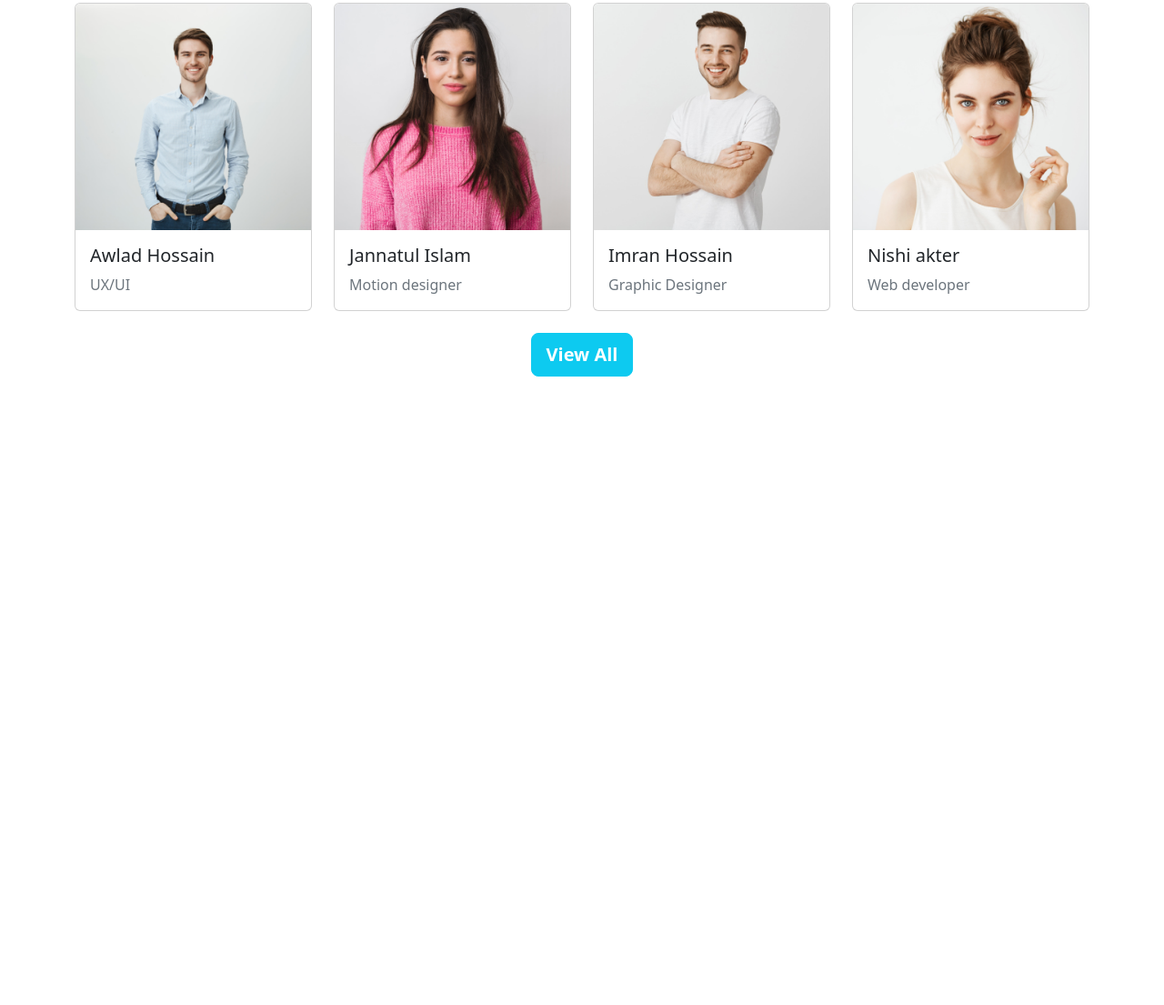
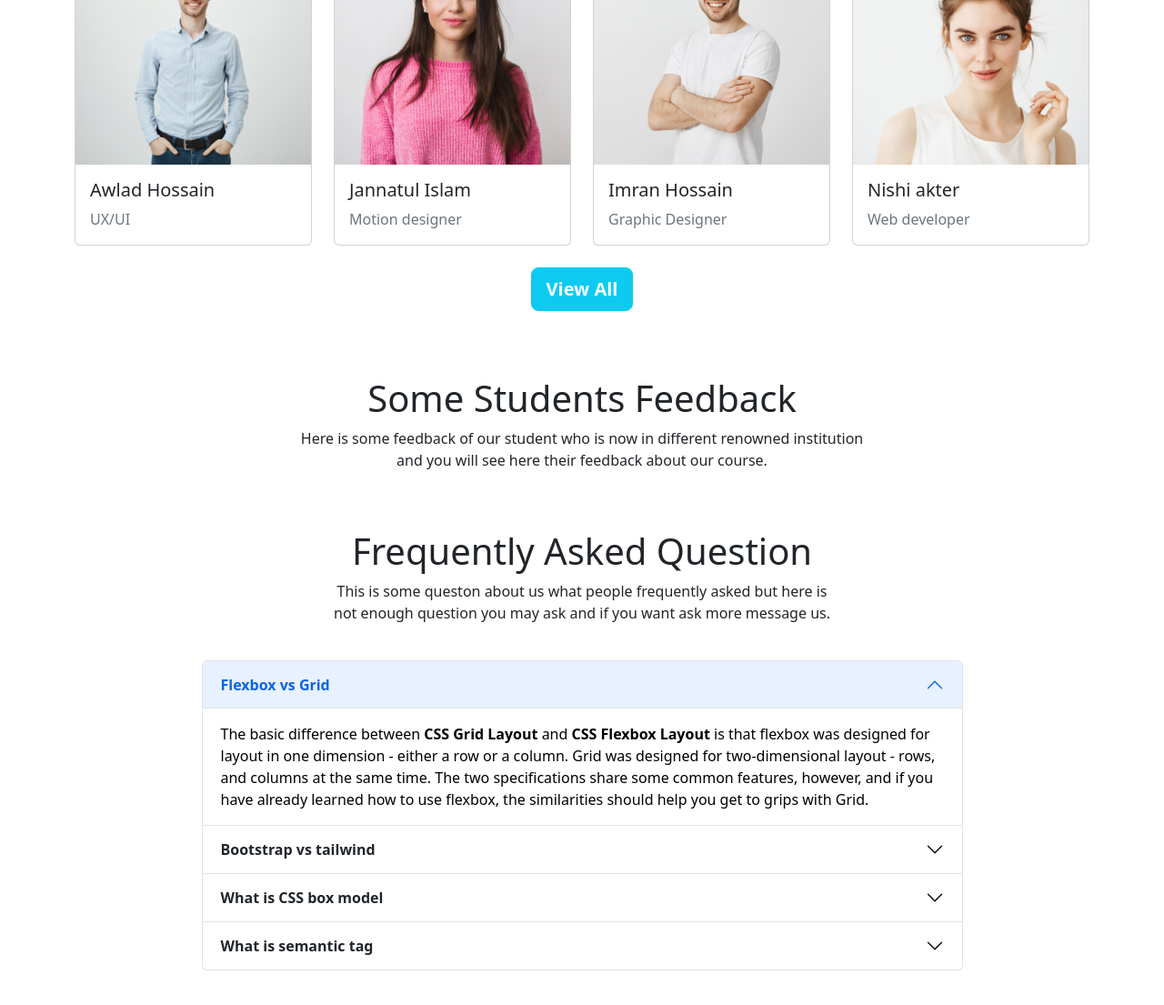
Before and after one commit to saadi001/Pro-Edu, a plain HTML site: page index.html in a window 1280 px wide. Shown: the part 2954-4059 px from the top of the page at 91% size. Before the commit the page ends 3440 px from the top, so only its background shows below. Drawn offline with nearby package versions, Linux system fonts and the light colour scheme.

Commit message:
faq part added

```diff
--- a/index.html
+++ b/index.html
@@ -233,8 +233,8 @@
       <!-- successful student part start  -->
       <section>
         <div class="container my-5">
-          <div class="w-50">
-            <h1>Meet our Successfull Students</h1>
+          <div class="w-lg-50">
+            <h1 class="fw-bold">Meet our Successful Students</h1>
             <p><small>Here is some of our students who recently got offered from many renowned company and to meet with them join with us.</small></p>
           </div>
           <div class="row row-cols-1 row-cols-md-4 g-4">
@@ -279,6 +279,87 @@
         </div>
       </section>
       <!-- successful student part end  -->
+      <!-- feedback part start  -->
+      <section>
+        <div class="my-5">
+          <div class="d-flex justify-content-center">
+            <div class="w-50">
+              <h1 class="text-center">Some Students Feedback</h1>
+              <p class="text-center">Here is some feedback of our student who is now in different renowned institution and you will see here their feedback about our course.</p>
+            </div>
+          </div>
+          <div>
+
+
+          </div>
+        </div>
+      </section>
+      <!-- feedback part end  -->
+      <!-- FAQ part start  -->
+      <section>
+        <div class="container my-5" >
+          <div class="d-flex justify-content-center">
+            <div class="w-50">
+              <h1 class="text-center">Frequently Asked Question</h1>
+              <p class="text-center">This is some queston about us what people frequently asked but here is not enough question you may ask and if you want ask more message us.</p>
+            </div>
+          </div>
+          <div class="d-flex justify-content-center">
+
+            <div class="accordion my-4 w-75" id="accordionExample">
+              <div class="accordion-item">
+                <h2 class="accordion-header" id="headingOne">
+                  <button class="accordion-button fw-bold" type="button" data-bs-toggle="collapse" data-bs-target="#collapseOne" aria-expanded="true" aria-controls="collapseOne">
+                    Flexbox vs Grid
+                  </button>
+                </h2>
+                <div id="collapseOne" class="accordion-collapse collapse show" aria-labelledby="headingOne" data-bs-parent="#accordionExample">
+                  <div class="accordion-body">
+                    The basic difference between <strong> CSS Grid Layout </strong>and <strong>CSS Flexbox Layout</strong> is that flexbox was designed for layout in one dimension - either a row or a column. Grid was designed for two-dimensional layout - rows, and columns at the same time. The two specifications share some common features, however, and if you have already learned how to use flexbox, the similarities should help you get to grips with Grid.
+                  </div>
+                </div>
+              </div>
+              <div class="accordion-item">
+                <h2 class="accordion-header" id="headingTwo">
+                  <button class="accordion-button collapsed fw-bold" type="button" data-bs-toggle="collapse" data-bs-target="#collapseTwo" aria-expanded="false" aria-controls="collapseTwo">
+                    Bootstrap vs tailwind
+                  </button>
+                </h2>
+                <div id="collapseTwo" class="accordion-collapse collapse" aria-labelledby="headingTwo" data-bs-parent="#accordionExample">
+                  <div class="accordion-body">
+                  The two frameworks differ quite a bit. Bootstrap has UI components baked into it, so all you have to do is add your content and flavor to it. Bootstraps utility and layout classes provide you with everything you need to style a responsive webpage. With Tailwind, however, you are much more involved in styling the webpage because you end up having to create your own components using the utility classes that the framework offers.
+                  </div>
+                </div>
+              </div>
+              <div class="accordion-item">
+                <h2 class="accordion-header" id="headingThree">
+                  <button class="accordion-button collapsed fw-bold" type="button" data-bs-toggle="collapse" data-bs-target="#collapseThree" aria-expanded="false" aria-controls="collapseThree">
+                    What is CSS box model
+                  </button>
+                </h2>
+                <div id="collapseThree" class="accordion-collapse collapse" aria-labelledby="headingThree" data-bs-parent="#accordionExample">
+                  <div class="accordion-body">
+                    When laying out a document, the browser's rendering engine represents each element as a rectangular box according to the standard CSS basic box model. CSS determines the size, position, and properties (color, background, border size, etc.) of these boxes.
+                  </div>
+                </div>
+              </div>
+              <div class="accordion-item">
+                <h2 class="accordion-header" id="headingFour">
+                  <button class="accordion-button collapsed fw-bold" type="button" data-bs-toggle="collapse" data-bs-target="#collapseFour" aria-expanded="false" aria-controls="collapseFour">
+                    What is semantic tag
+                  </button>
+                </h2>
+                <div id="collapseFour" class="accordion-collapse collapse" aria-labelledby="headingFour" data-bs-parent="#accordionExample">
+                  <div class="accordion-body">
+                    A semantic element clearly describes its meaning to both the browser and the developer. Examples of non-semantic elements: div and span - Tells nothing about its content. Examples of semantic elements: form, table, and article - Clearly defines its content.
+                  </div>
+                </div>
+              </div>
+            </div>
+          </div>
+        </div>
+      </section>
+      <!-- FAQ part end  -->
     </main>
 
     <script src="https://cdn.jsdelivr.net/npm/bootstrap@5.2.0/dist/js/bootstrap.bundle.min.js"></script>
```
